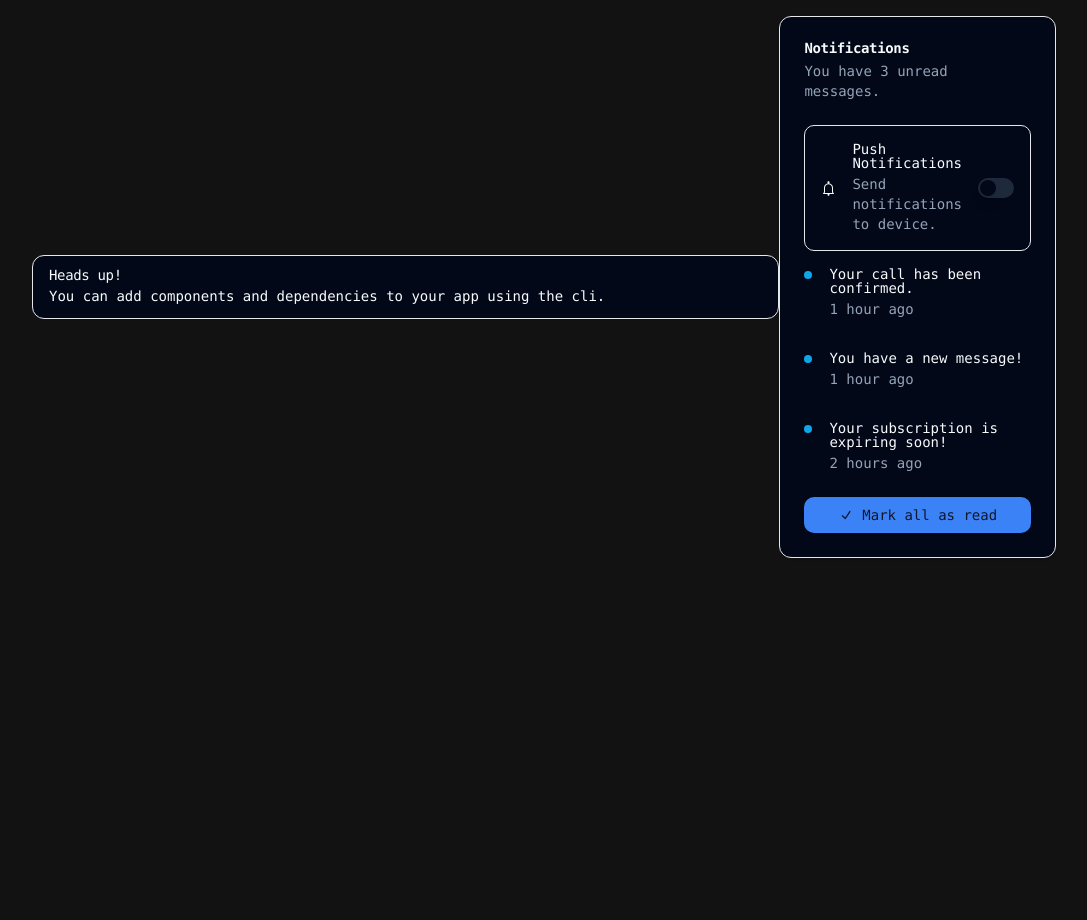
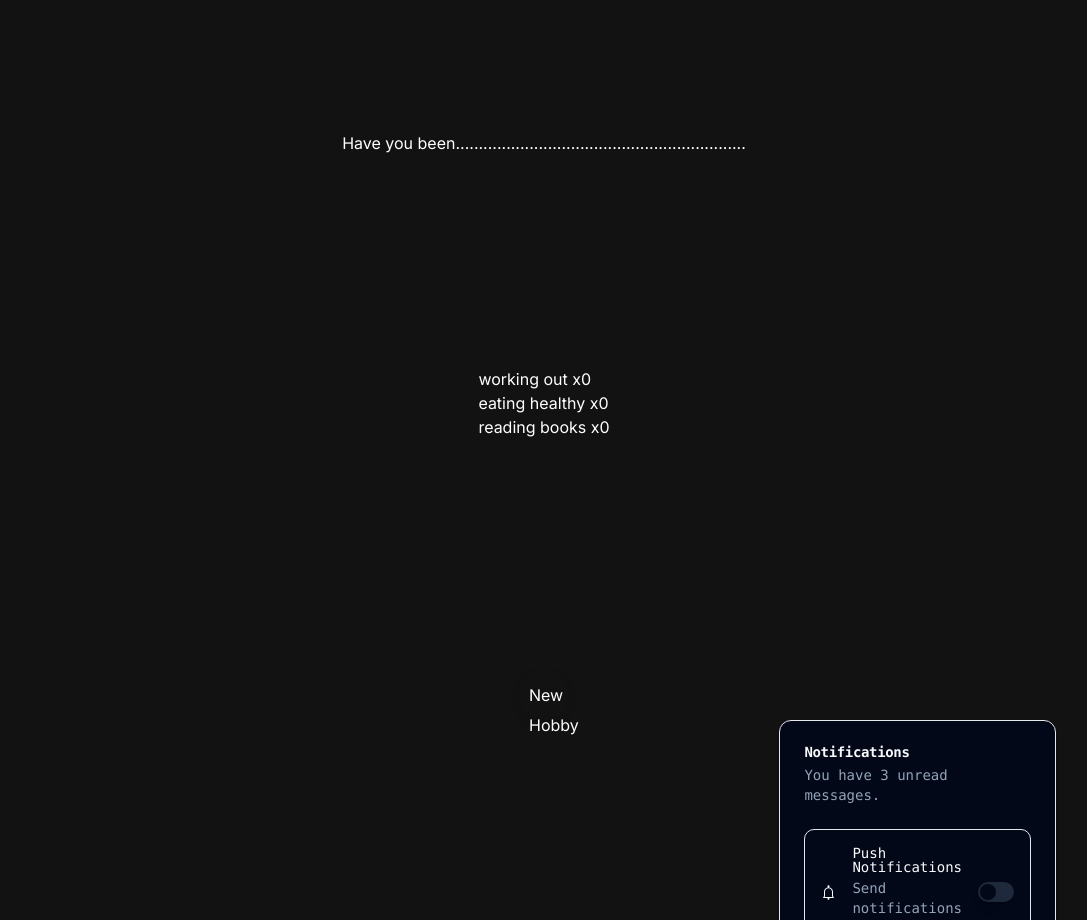
Before and after one commit to abeeto/BCHacks2024, a Next.js app in the folder space-journal/: page / in a window 1280 px wide. Shown: the part 880-1800 px from the top of the page, without its empty margins (96-1183 px from the left). Before the commit the page ends 1534 px from the top, so only its background shows below. Built offline with nearby package versions, Linux system fonts and the light colour scheme.

Commit message:
Jump to next page!

```diff
--- /dev/null
+++ b/space-journal/src/Helpers/Helper.tsx
@@ -0,0 +1,6 @@
+export function jumpToSection(sectionId: string) {
+    var element = document.getElementById(sectionId);
+    if (element) {
+        element.scrollIntoView({ behavior: 'smooth' });
+    }
+}
--- a/space-journal/src/app/hello.tsx
+++ b/space-journal/src/app/hello.tsx
@@ -1,11 +1,13 @@
 "use client"
 import { Input } from "@/components/ui/input"
 import React, {useState} from 'react';
+import { jumpToSection } from "@/Helpers/Helper";
 import './globals.css';
 const WelcomePage = () => {
     const [name, setName] = useState('');
     const handleInputChange = (e: { target: { value: React.SetStateAction<string>; }; }) => {
         setName(e.target.value);
+        jumpToSection("hobby")
         console.log(name);
       };
   return (
--- a/space-journal/src/app/hobby.tsx
+++ b/space-journal/src/app/hobby.tsx
@@ -42,8 +42,9 @@ const HobbyTracker = () => {
   };
 
   return (
-    <div style={pageStyles} className=".h-screen">
-      <p className ="align-top">Have you been...</p>
+    <div className="flex min-h-screen flex-col items-center justify-between flex .h-screen">
+      <div id="hobby" className="align-top"></div>
+      <p className ="align-top">Have you been...............................................................</p>
       <ul>
         {hobbies.map((hobby, index) => (
           <li key={index}>
--- a/space-journal/src/app/page.tsx
+++ b/space-journal/src/app/page.tsx
@@ -11,8 +11,9 @@ import { Alert, AlertDescription, AlertTitle } from "@/components/ui/alert"
 import { CardDemo } from "@/components/ui/card-demo";
 export default function Home() {
   return (
-    <main className="flex min-h-screen flex-col items-center justify-between p-24">
+    <main className="flex min-h-screen flex-col items-center justify-between pb-24">
       <WelcomePage/>
+      <HobbyPage/>
       <div className="z-10 max-w-5xl w-full items-center justify-between font-mono text-sm lg:flex">
         <Alert>
             <AlertTitle>Heads up!</AlertTitle>
```
